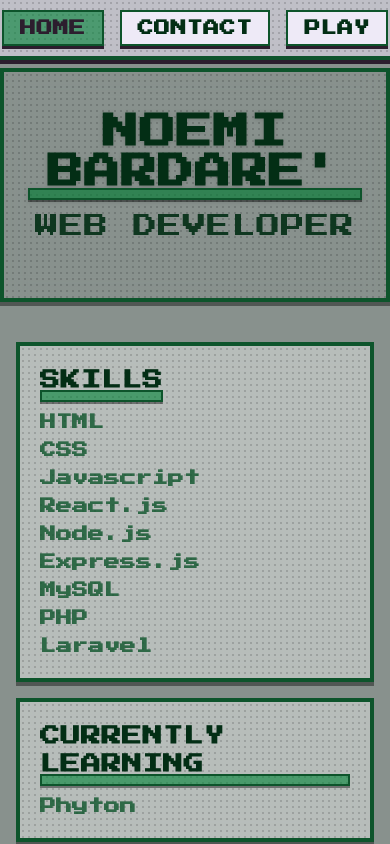
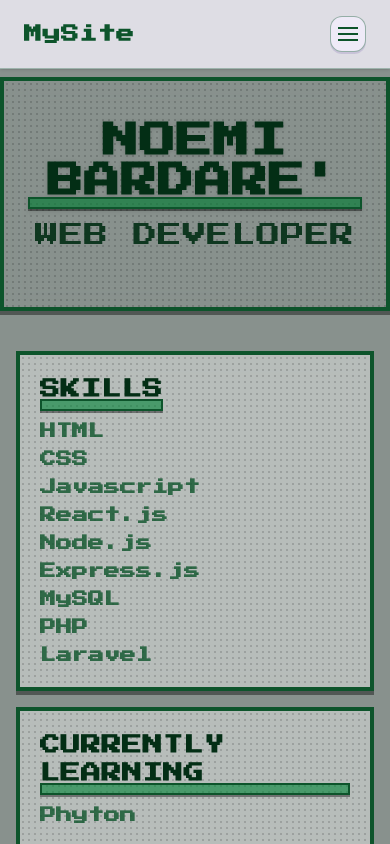
Before and after one commit to murphy-afk/personal, a React (Vite) app: page /aboutme in a window 390 px wide. Shown: the top 844 px of the page. Built offline with nearby package versions, Linux system fonts and the light colour scheme.

Commit message:
fixes for mobile

```diff
--- a/src/components/Header.jsx
+++ b/src/components/Header.jsx
@@ -1,50 +1,87 @@
 import { NavLink } from "react-router-dom"
+import { useState } from "react"
 
 export default function Header() {
+  const [open, setOpen] = useState(false)
+
   const navLinks = [
     { name: 'Home', href: '/aboutme' },
     // { name: 'Projects', href: '/projects'},
     { name: 'Contact', href: '/contact' },
-    // { name: 'Blog', href: '/blog' },
     { name: 'Play', href: '/play' },
   ]
 
   return (
     <header
       className="
-        px-8 py-4
-        border-b-4 border-green-900
-        bg-[#D7D3E0]/70
-        backdrop-blur-sm
-        shadow-[0_4px_0_#2C1E2E]
-        bg-[radial-gradient(rgba(0,0,0,0.15)_1px,transparent_1px)]
-        bg-size-[6px_6px]">
-      <nav>
-        <ul className="flex justify-center space-x-4">
+        px-6 py-4
+        bg-[#F4F1FA]/80
+        backdrop-blur-md
+        border-b border-green-900/30
+        shadow-sm">
+      <nav className="flex items-center justify-between">
+
+        <div className="font-semibold text-lg text-green-900 tracking-wide">
+          MySite
+        </div>
+        <button
+          onClick={() => setOpen(!open)}
+          className="
+            md:hidden
+            w-9 h-9
+            rounded-xl
+            bg-[#EEEAF7]
+            border border-green-900/40
+            shadow-[0_2px_0_#C8C2D8]
+            flex flex-col justify-center items-center
+            transition-all">
+          <span className={`h-0.5 w-5 bg-green-900 transition-all ${open ? "rotate-45 translate-y-1" : ""}`}></span>
+          <span className={`h-0.5 w-5 bg-green-900 my-1 transition-all ${open ? "opacity-0" : ""}`}></span>
+          <span className={`h-0.5 w-5 bg-green-900 transition-all ${open ? "-rotate-45 -translate-y-1" : ""}`}></span>
+        </button>
+        <ul className="hidden md:flex space-x-6">
           {navLinks.map((link) => (
             <li key={link.name}>
               <NavLink
                 to={link.href}
                 className={({ isActive }) =>
-                  `
-                  px-4 py-2
-                  font-bold tracking-wide uppercase
-                  border-2 border-green-900
-                  shadow-[0_3px_0_#2C1E2E]
-                  transition-all duration-150
+                  `px-3 py-2 rounded-lg text-sm font-semibold tracking-wide transition-all
                   ${isActive
-                    ? "bg-green-700/60 text-[#2C1E2E] shadow-[0_3px_0_#1A1A1A]"
-                    : "bg-[#EEEAF7] text-green-950 hover:bg-green-700/60 hover:text-[#2C1E2E] hover:shadow-[0_3px_0_#1A1A1A]"
-                  }
-                  active:translate-y-0.5
-                  active:shadow-[0_1px_0_#1A1A1A]
-                `}>
+                    ? "bg-green-200 text-green-900"
+                    : "text-green-900/80 hover:bg-green-100 hover:text-green-900"
+                  }`}>
                 {link.name}
               </NavLink>
             </li>
           ))}
         </ul>
       </nav>
+      <div
+        className={`
+          md:hidden
+          overflow-hidden transition-all duration-300
+          ${open ? "max-h-40 mt-3" : "max-h-0"}`}>
+        <ul className="flex flex-col items-center space-y-3 pb-3">
+          {navLinks.map((link) => (
+            <li key={link.name}>
+              <NavLink
+                to={link.href}
+                onClick={() => setOpen(false)}
+                className={({ isActive }) =>
+                  `block px-4 py-2
+                  rounded-lg
+                  text-sm font-semibold tracking-wide
+                  transition-all
+                  ${isActive
+                    ? "bg-green-200 text-green-900"
+                    : "text-green-900/80 hover:bg-green-100 hover:text-green-900"
+                  }`}>
+                {link.name}
+              </NavLink>
+            </li>
+          ))}
+        </ul>
+      </div>
     </header>
   )
 }
--- a/src/pages/Contacts.jsx
+++ b/src/pages/Contacts.jsx
@@ -45,12 +45,8 @@ export default function Contacts() {
               bg-green-700/60 border-2 border-green-900
               shadow-[0_2px_0_rgba(0,0,0,0.4)]"></span>
           </h2>
-          <p className="text-green-900/80 font-semibold">
-            <Link
-              href="mailto:noemibardare@gmail.com"
-              className="hover:text-green-700 transition-all hover:translate-x-1 inline-block">
+          <p className="text-green-900/80 font-semibold text-sm">
               noemibardare@gmail.com
-            </Link>
           </p>
         </div>
         <div
--- a/src/pages/Snake.jsx
+++ b/src/pages/Snake.jsx
@@ -26,17 +26,22 @@ export default function SnakeGame() {
     }
   }
 
+  const changeDirection = (newDir) => {
+    if (
+      (newDir.x === 1 && moveRef.current.x === -1) ||
+      (newDir.x === -1 && moveRef.current.x === 1) ||
+      (newDir.y === 1 && moveRef.current.y === -1) ||
+      (newDir.y === -1 && moveRef.current.y === 1)
+    ) return;
+    setDirection(newDir);
+  };
+
   useEffect(() => {
     function handleKeyDown(e) {
-      if (e.key === "ArrowUp" && moveRef.current.y !== 1) {
-        setDirection({ x: 0, y: -1 });
-      } else if (e.key === "ArrowDown" && moveRef.current.y !== -1) {
-        setDirection({ x: 0, y: 1 });
-      } else if (e.key === "ArrowLeft" && moveRef.current.x !== 1) {
-        setDirection({ x: -1, y: 0 });
-      } else if (e.key === "ArrowRight" && moveRef.current.x !== -1) {
-        setDirection({ x: 1, y: 0 });
-      }
+      if (e.key === "ArrowUp") changeDirection({ x: 0, y: -1 });
+      else if (e.key === "ArrowDown") changeDirection({ x: 0, y: 1 });
+      else if (e.key === "ArrowLeft") changeDirection({ x: -1, y: 0 });
+      else if (e.key === "ArrowRight") changeDirection({ x: 1, y: 0 });
     }
 
     window.addEventListener("keydown", handleKeyDown);
@@ -54,33 +59,19 @@ export default function SnakeGame() {
           y: head.y + moveRef.current.y,
         };
 
-        // Wall collision
-        if (
-          newHead.x < 0 ||
-          newHead.x >= GRID_SIZE ||
-          newHead.y < 0 ||
-          newHead.y >= GRID_SIZE
-        ) {
-          setIsGameOver(true);
-          return prev;
-        }
-
-        // Self collision
-        if (prev.some((seg) => seg.x === newHead.x && seg.y === newHead.y)) {
+        if (newHead.x < 0 || newHead.x >= GRID_SIZE || newHead.y < 0 || newHead.y >= GRID_SIZE ||
+            prev.some((seg) => seg.x === newHead.x && seg.y === newHead.y)) {
           setIsGameOver(true);
           return prev;
         }
 
         let newSnake = [newHead, ...prev];
-
-        // Eat food
         if (newHead.x === food.x && newHead.y === food.y) {
           setScore((s) => s + 1);
           setFood(randomFood(newSnake));
         } else {
           newSnake.pop();
         }
-
         return newSnake;
       });
     }, 200);
@@ -96,81 +87,60 @@ export default function SnakeGame() {
     setScore(0);
   }
 
+  const DPadButton = ({ onClick, children }) => (
+    <button
+      onClick={onClick}
+      className="p-6 bg-green-800 text-white font-bold rounded-lg active:bg-green-600 touch-manipulation"
+    >
+      {children}
+    </button>
+  );
+
   return (
-    <div className="space-y-6 my-5">
-      <section
-        className="
-          max-w-md mx-auto p-6
-          bg-white/40 backdrop-blur-md
-          border-4 border-green-900
-          shadow-[0_4px_0_rgba(0,0,0,0.4)]
-          bg-[radial-gradient(rgba(0,0,0,0.15)_1px,transparent_1px)]
-          bg-size-[6px_6px]
-        "
-      >
-        <h1 className="text-2xl font-bold text-green-950 mb-4 relative inline-block uppercase tracking-wide">
-          Snake
-          <span className="absolute left-0 -bottom-2 w-full h-3
-            bg-green-700/60 border-2 border-green-900
-            shadow-[0_2px_0_rgba(0,0,0,0.4)]"></span>
-        </h1>
-
-        <p className="text-green-900/80 mb-2">
-          Use the arrow keys to move. Don&apos;t hit the walls or yourself!
-        </p>
+    <div className="space-y-6 my-5 flex flex-col items-center touch-none">
+      <section className="max-w-md w-full p-6 bg-white/40 backdrop-blur-md border-4 border-green-900 shadow-[0_4px_0_rgba(0,0,0,0.4)]">
+        <h1 className="text-2xl font-bold text-green-950 mb-4 uppercase">Snake</h1>
         <p className="font-bold text-green-950 mb-4">Score: {score}</p>
 
         <div
           className="mx-auto border-4 border-green-900 bg-[#D7D3E0]"
           style={{
-            width: "300px",
-            height: "300px",
+            width: "300px", height: "300px",
             display: "grid",
             gridTemplateColumns: `repeat(${GRID_SIZE}, 1fr)`,
-            gridTemplateRows: `repeat(${GRID_SIZE}, 1fr)`,
-          }}
-        >
+          }}>
           {Array.from({ length: GRID_SIZE * GRID_SIZE }).map((_, index) => {
             const x = index % GRID_SIZE;
             const y = Math.floor(index / GRID_SIZE);
-
             const isSnake = snake.some((seg) => seg.x === x && seg.y === y);
             const isHead = snake[0].x === x && snake[0].y === y;
             const isFood = food.x === x && food.y === y;
 
             return (
-              <div
-                key={index}
-                className={`
-                  border border-green-900/40
-                  ${isSnake ? (isHead ? "bg-green-900" : "bg-green-700") : ""}
-                  ${isFood ? "bg-red-500" : ""}
-                `}
-              />
+              <div key={index} className={`border border-green-900/10 ${isSnake ? (isHead ? "bg-green-900" : "bg-green-700") : ""} ${isFood ? "bg-red-500" : ""}`} />
             );
           })}
         </div>
 
         {isGameOver && (
           <div className="mt-4 text-center">
-            <p className="text-red-700 font-bold mb-2 uppercase">
-              Game Over
-            </p>
-            <button
-              onClick={handleRestart}
-              className="
-                px-4 py-2 font-bold uppercase tracking-wide
-                bg-green-700/70 text-green-950 border-4 border-green-900
-                shadow-[0_4px_0_rgba(0,0,0,0.4)]
-                hover:translate-y-1 hover:shadow-[0_2px_0_rgba(0,0,0,0.4)]
-                transition-all
-              "
-            >
-              Restart
-            </button>
+            <p className="text-red-700 font-bold mb-2">GAME OVER</p>
+            <button onClick={handleRestart} className="px-6 py-2 bg-green-700 text-white font-bold border-2 border-green-900">Restart</button>
           </div>
         )}
       </section>
+
+      <div className="grid grid-cols-3 gap-2 p-4 md:hidden">
+        <div />
+        <DPadButton onClick={() => changeDirection({ x: 0, y: -1 })}>▲</DPadButton>
+        <div />
+        <DPadButton onClick={() => changeDirection({ x: -1, y: 0 })}>◀</DPadButton>
+        <div />
+        <DPadButton onClick={() => changeDirection({ x: 1, y: 0 })}>▶</DPadButton>
+        <div />
+        <DPadButton onClick={() => changeDirection({ x: 0, y: 1 })}>▼</DPadButton>
+        <div />
+      </div>
     </div>
   );
 }
```
Lines whose indentation alone changed are shown as unchanged.
